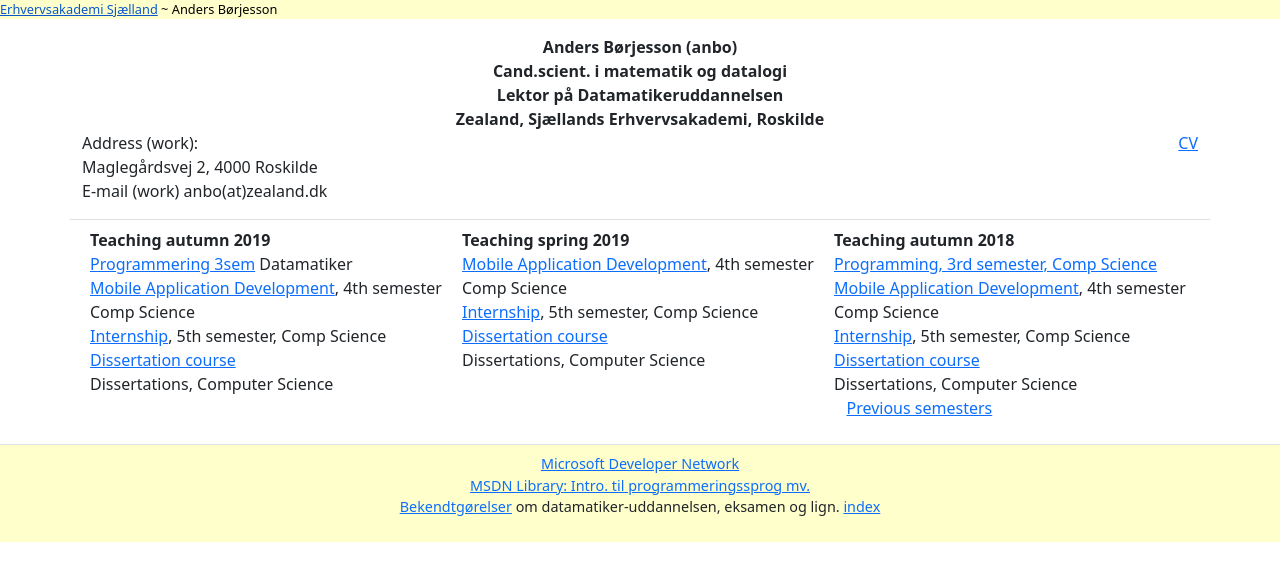
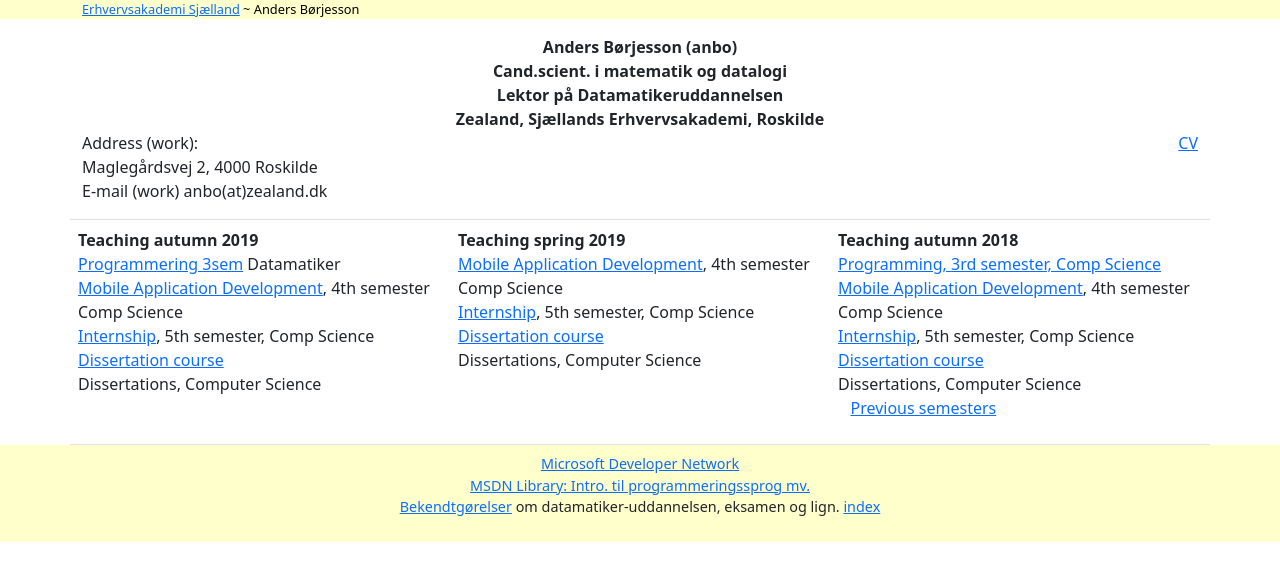
Before and after one commit to sda782/opg-2-html-css-bootstrap, a plain HTML site: page index.html in a window 1280 px wide. Drawn offline with nearby package versions, Linux system fonts and the light colour scheme.

Commit message:
Update index.html

```diff
--- a/index.html
+++ b/index.html
@@ -7,14 +7,24 @@
     <meta name="viewport" content="width=device-width, initial-scale=1.0" />
     <title>Anders Børjesson</title>
     <link rel="stylesheet" href="index.css">
-    <link rel="stylesheet" href="https://cdn.jsdelivr.net/npm/bootstrap@5.1.1/dist/css/bootstrap.min.css" integrity="sha384-F3w7mX95PdgyTmZZMECAngseQB83DfGTowi0iMjiWaeVhAn4FJkqJByhZMI3AhiU" crossorigin="anonymous">
-    <script src="https://code.jquery.com/jquery-3.6.0.min.js" integrity="sha256-/xUj+3OJU5yExlq6GSYGSHk7tPXikynS7ogEvDej/m4=" crossorigin="anonymous"></script>
-    <script src="https://cdn.jsdelivr.net/npm/bootstrap@5.1.1/dist/js/bootstrap.min.js" integrity="sha384-skAcpIdS7UcVUC05LJ9Dxay8AXcDYfBJqt1CJ85S/CFujBsIzCIv+l9liuYLaMQ/" crossorigin="anonymous"></script>
-    <script src="https://cdn.jsdelivr.net/npm/bootstrap@5.1.1/dist/js/bootstrap.bundle.min.js" integrity="sha384-/bQdsTh/da6pkI1MST/rWKFNjaCP5gBSY4sEBT38Q/9RBh9AH40zEOg7Hlq2THRZ" crossorigin="anonymous"></script>
+    <link rel="stylesheet" href="https://cdn.jsdelivr.net/npm/bootstrap@5.1.1/dist/css/bootstrap.min.css"
+        integrity="sha384-F3w7mX95PdgyTmZZMECAngseQB83DfGTowi0iMjiWaeVhAn4FJkqJByhZMI3AhiU" crossorigin="anonymous">
+    <script src="https://code.jquery.com/jquery-3.6.0.min.js"
+        integrity="sha256-/xUj+3OJU5yExlq6GSYGSHk7tPXikynS7ogEvDej/m4=" crossorigin="anonymous"></script>
+    <script src="https://cdn.jsdelivr.net/npm/bootstrap@5.1.1/dist/js/bootstrap.min.js"
+        integrity="sha384-skAcpIdS7UcVUC05LJ9Dxay8AXcDYfBJqt1CJ85S/CFujBsIzCIv+l9liuYLaMQ/"
+        crossorigin="anonymous"></script>
+    <script src="https://cdn.jsdelivr.net/npm/bootstrap@5.1.1/dist/js/bootstrap.bundle.min.js"
+        integrity="sha384-/bQdsTh/da6pkI1MST/rWKFNjaCP5gBSY4sEBT38Q/9RBh9AH40zEOg7Hlq2THRZ"
+        crossorigin="anonymous"></script>
 </head>
 
-<body class="jumbotron">
-    <p id="top_text"><a href="http://www.easj.dk/">Erhvervsakademi Sjælland</a> ~ Anders B&oslash;rjesson</p>
+<body class="jumbotron jumbotron-fluid">
+    <div class="yellow_bg">
+        <p id="top_text" class="container"><a href="http://www.easj.dk/">Erhvervsakademi Sjælland</a> ~ Anders
+            B&oslash;rjesson
+        </p>
+    </div>
     <header class="container">
         <div id="header">
             <strong> Anders B&oslash;rjesson (anbo)<br>
@@ -23,17 +33,19 @@
                 Zealand, Sjællands Erhvervsakademi, Roskilde</strong>
         </div>
         <div class="w-100">
-            <a href="cv/" class="float-end">CV</a>
+            <a href="https://anbo-easj.dk/cv/" class="float-end">CV</a>
             <p> Address (work):<br /> Maglegårdsvej 2, 4000 Roskilde<br /> E-mail (work) anbo(at)zealand.dk </p>
         </div>
     </header>
-    <article class="container border-top">
-        <div class="d-flex flex-row">
+    <article class="container container-fluid border-top border-bottom">
+        <div class="row">
             <div class="p-2 col-4">
                 <p> <strong>Teaching autumn 2019</strong><br>
-                    <a href="https://docs.google.com/document/d/e/2PACX-1vQnP5GDXd2YmuUapbnNgaUAK-4gsDtZGDl-qZT-g3xsUCSvPhfr1OTdo7esf_b3qm3ypfQSwMuz5Mab/pub">Programmering
+                    <a
+                        href="https://docs.google.com/document/d/e/2PACX-1vQnP5GDXd2YmuUapbnNgaUAK-4gsDtZGDl-qZT-g3xsUCSvPhfr1OTdo7esf_b3qm3ypfQSwMuz5Mab/pub">Programmering
                         3sem</a> Datamatiker <br />
-                    <a href="https://docs.google.com/document/d/e/2PACX-1vQSdR7ZSr7DfFCc8SC0tSqz8VaLKHN8LCGRmfxTFVnl1GgkHnk_Wr_-7r_Lr5EX-qpOt7sBzo6SmHH0/pub">Mobile
+                    <a
+                        href="https://docs.google.com/document/d/e/2PACX-1vQSdR7ZSr7DfFCc8SC0tSqz8VaLKHN8LCGRmfxTFVnl1GgkHnk_Wr_-7r_Lr5EX-qpOt7sBzo6SmHH0/pub">Mobile
                         Application Development</a>, 4th semester Comp Science<br>
                     <!--a href="election2018spring/index.html">Valgfags-valg</a><br-->
                     <a href="internship/index.html">Internship</a>, 5th semester, Comp Science<br>
@@ -63,11 +75,13 @@
             </div>
         </div>
     </article>
-    <footer class="pt-2 pb-2 border-top yellow_bg">
+    <footer class="pt-2 pb-2 yellow_bg">
         <p id="footer" style="font-size:90%">
-            <a href="https://msdn.microsoft.com/en-us/default.aspx">Microsoft Developer Network</a> <br> <a href="https://msdn.microsoft.com/en-us/library/default.aspx">MSDN Library: Intro. til
+            <a href="https://msdn.microsoft.com/en-us/default.aspx">Microsoft Developer Network</a> <br> <a
+                href="https://msdn.microsoft.com/en-us/library/default.aspx">MSDN Library: Intro. til
                 programmeringssprog mv. </a> <br />
-            <a href="bekendtgoerelser/">Bekendtg&oslash;relser</a> om datamatiker-uddannelsen, eksamen og lign. <a href="index.htm">index</a>
+            <a href="bekendtgoerelser/">Bekendtg&oslash;relser</a> om datamatiker-uddannelsen, eksamen og lign. <a
+                href="index.htm">index</a>
         </p>
     </footer>
 </body>
```
